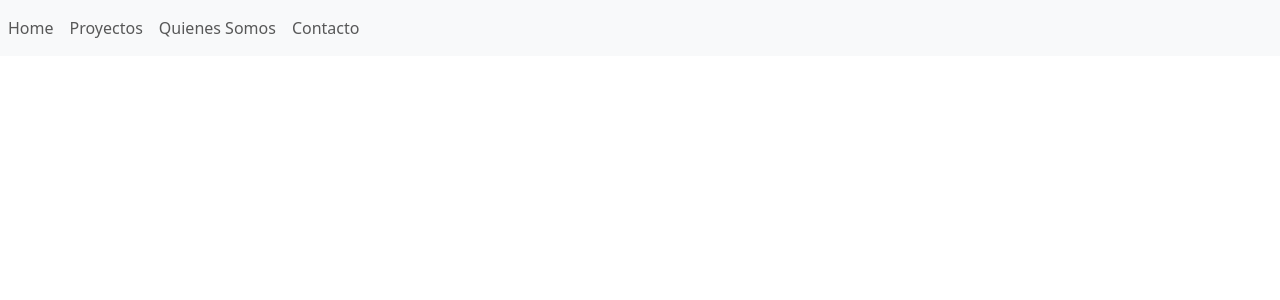
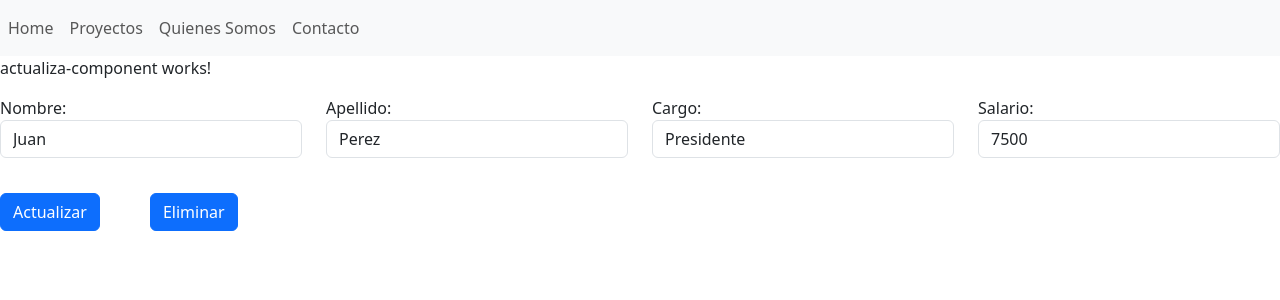
Before and after one commit to aljuarizmi/app-empleados, an Angular app: page /Actualiza/0 in a window 1280 px wide. Before the commit this address led to /. Shown: the top 300 px of the page. Built offline with nearby package versions, Linux system fonts and the light colour scheme.

Commit message:
Se agregan cambios para rutear la pagina principal a otra para actualizar y eliminar registros. Referencia: pildorasinformaticas, videos 28 y 29:  Routing V, VI

```diff
--- /dev/null
+++ b/src/app/actualiza-component/actualiza-component.component.html
@@ -0,0 +1,23 @@
+<p>actualiza-component works!</p>
+<form class="form-group row">
+    <div class="form-group col-md-3">
+      <label for="nombre">Nombre:</label>
+      <input type="text" name="nombre" id="nombre" placeholder="Nombre" class="form-control"[(ngModel)]="cuadroNombre" #Nombre>
+    </div>
+    <div class="form-group col-md-3">
+      <label for="apellido">Apellido:</label>
+      <input type="text" name="apellido" id="apellido" placeholder="Apellido" class="form-control"[(ngModel)]="cuadroApellido" #Apellido>
+    </div>
+    <div class="form-group col-md-3">
+      <label for="cargo">Cargo:</label>
+      <input type="text" name="cargo" id="cargo" placeholder="Cargo" class="form-control"[(ngModel)]="cuadroCargo" #Cargo>
+    </div>
+    <div class="form-group col-md-3">
+      <label for="salario">Salario:</label>
+      <input type="text" name="salario" id="salario" placeholder="Salario" class="form-control"[(ngModel)]="cuadroSalario" #Salario>
+    </div>
+    <div class="col">
+        <button type="submit" class="btn btn-primary" (click)="actualizarEmpleado(Nombre,Apellido,Cargo,Salario)" style="margin-top: 35px;margin-right: 50px;">Actualizar</button>
+        <button type="submit" class="btn btn-primary" (click)="eliminarEmpleado(Nombre,Apellido,Cargo,Salario)" style="margin-top: 35px;">Eliminar</button>
+    </div>
+  </form>
--- /dev/null
+++ b/src/app/actualiza-component/actualiza-component.component.ts
@@ -0,0 +1,39 @@
+import { Component } from '@angular/core';
+import { Empleado } from '../empleado.model';
+import { ActivatedRoute, Router } from '@angular/router';
+import { ServicioEmpleadosService } from '../servicio-empleados.service';
+import { EmpleadosService } from '../empleados.service';
+import { FormsModule } from '@angular/forms';
+
+@Component({
+  selector: 'app-actualiza-component',
+  imports: [FormsModule],
+  templateUrl: './actualiza-component.component.html',
+  styleUrl: './actualiza-component.component.css'
+})
+export class ActualizaComponentComponent {
+  constructor(private router:Router,private miServicio:ServicioEmpleadosService,private empleadosService:EmpleadosService, private route:ActivatedRoute){
+    this.empleados=this.empleadosService.empleados;
+    this.indice=this.route.snapshot.params['id'];
+    let empleado:Empleado=this.empleadosService.encontrarEmpleado(this.indice);
+    this.cuadroNombre=empleado.nombre;
+    this.cuadroApellido=empleado.apellido;
+    this.cuadroCargo=empleado.cargo;
+    this.cuadroSalario=empleado.salario;
+  }
+  empleados:Empleado[]=[];
+  actualizarEmpleado(eventNombre:HTMLInputElement,eventApellido:HTMLInputElement,eventCargo:HTMLInputElement,eventSalario:HTMLInputElement){
+    let miEmpleado=new Empleado(this.cuadroNombre,this.cuadroApellido,this.cuadroCargo,this.cuadroSalario);
+    this.empleadosService.actualizarEmpleadoServicio(this.indice,miEmpleado);
+    this.router.navigate(['Home']);
+  }
+  eliminarEmpleado(eventNombre:HTMLInputElement,eventApellido:HTMLInputElement,eventCargo:HTMLInputElement,eventSalario:HTMLInputElement){
+    this.empleadosService.eliminarEmpleadoServicio(this.indice);
+    this.router.navigate(['Home']);
+  }
+  cuadroNombre:string="";
+  cuadroApellido:string="";
+  cuadroCargo:string="";
+  cuadroSalario:number=0;
+  indice:number=0;
+}
--- a/src/app/app.routes.ts
+++ b/src/app/app.routes.ts
@@ -3,10 +3,12 @@ import { HomeComponentComponent } from './home-component/home-component.componen
 import { ProyectosComponentComponent } from './proyectos-component/proyectos-component.component';
 import { QuienesComponentComponent } from './quienes-component/quienes-component.component';
 import { ContactoComponentComponent } from './contacto-component/contacto-component.component';
+import { ActualizaComponentComponent } from './actualiza-component/actualiza-component.component';
 
 export const routes: Routes = [
     {path:'Home',component:HomeComponentComponent},
       {path:'Proyectos',component:ProyectosComponentComponent},
       {path:'Quienes',component:QuienesComponentComponent},
-      {path:'Contacto',component:ContactoComponentComponent}
+      {path:'Contacto',component:ContactoComponentComponent},
+      {path:'Actualiza/:id',component:ActualizaComponentComponent}
 ];
--- a/src/app/empleado-hijo-c/empleado-hijo-c.component.html
+++ b/src/app/empleado-hijo-c/empleado-hijo-c.component.html
@@ -2,7 +2,9 @@
     <div class="row">
       <div class="col">
         <div >
+          <a [routerLink]="['/Actualiza',indice]">
          {{indice+1}}: {{empleadoDeLista.nombre}} {{empleadoDeLista.apellido}} {{empleadoDeLista.cargo}} {{empleadoDeLista.salario}}
+        </a>
         </div>
         <app-caracteristicas-empleado-c (caracteristicasEmpleado)="agregarCaracteristica($event)"></app-caracteristicas-empleado-c>
         <ul style="list-style: none;">
--- a/src/app/empleado-hijo-c/empleado-hijo-c.component.ts
+++ b/src/app/empleado-hijo-c/empleado-hijo-c.component.ts
@@ -2,10 +2,11 @@ import { Component, Input } from '@angular/core';
 import { Empleado } from '../empleado.model';
 import { CaracteristicasEmpleadoCComponent } from "../caracteristicas-empleado-c/caracteristicas-empleado-c.component";
 import { CommonModule } from '@angular/common';
+import { Router, RouterLink } from '@angular/router';
 
 @Component({
   selector: 'app-empleado-hijo-c',
-  imports: [CaracteristicasEmpleadoCComponent, CommonModule],
+  imports: [CaracteristicasEmpleadoCComponent, CommonModule,RouterLink],
   templateUrl: './empleado-hijo-c.component.html',
   styleUrl: './empleado-hijo-c.component.css'
 })
--- a/src/app/empleados.service.ts
+++ b/src/app/empleados.service.ts
@@ -19,4 +19,19 @@ export class EmpleadosService {
     this.servicioVentanaEmergente.muestraMensaje("Persona que se va a agregar:\n"+miEmpleado.nombre+"\nSalario: "+miEmpleado.salario);
     this.empleados.push(miEmpleado);
   }
+  actualizarEmpleadoServicio(indice:number,miEmpleado:Empleado){
+    this.servicioVentanaEmergente.muestraMensaje("Persona que se va a actualizar:\n"+miEmpleado.nombre+"\nSalario: "+miEmpleado.salario);
+    let empleadoModificado=this.empleados[indice];
+    empleadoModificado.nombre=miEmpleado.nombre;
+    empleadoModificado.apellido=miEmpleado.apellido;
+    empleadoModificado.cargo=miEmpleado.cargo;
+    empleadoModificado.salario=miEmpleado.salario;
+  }
+  eliminarEmpleadoServicio(indice:number){
+    this.empleados.splice(indice,1);
+  }
+  encontrarEmpleado(indice:number){
+    let empleado:Empleado=this.empleados[indice];
+    return empleado
+  }
 }
```
Also changed, not shown: src/app/actualiza-component/actualiza-component.component.css (added), 1 other file (tests, documents, lock files or other folders).
